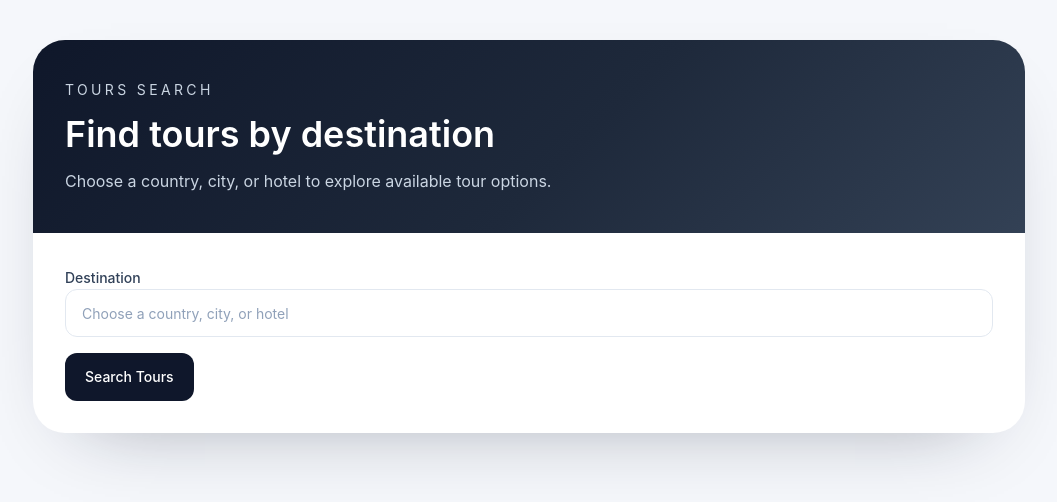
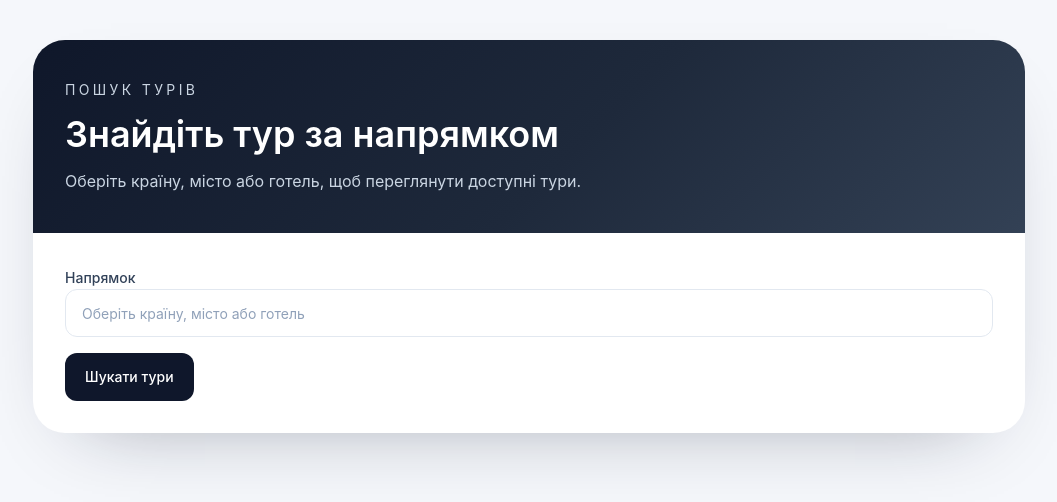
Before and after one commit to Emiro512/tours-search-test, a React (Vite) app: page / in a window 1280 px wide. Shown: the top 502 px of the page, without its empty margins (111-1168 px from the left). Built offline with nearby package versions, Linux system fonts and the light colour scheme.

Commit message:
fix: render country flags plainly and unify UI text in Ukrainian

```diff
--- a/src/entities/tour/ui/TourCard.tsx
+++ b/src/entities/tour/ui/TourCard.tsx
@@ -1,5 +1,6 @@
 import { formatDate } from "@/shared/lib/format/formatDate"
 import { formatPrice } from "@/shared/lib/format/formatPrice"
+import { uiText } from "@/shared/config/ui-text"
 import type { TourListItem } from "@/services/tours/tours.types"
 
 type TourCardProps = {
@@ -34,7 +35,7 @@ export function TourCard({ tour }: TourCardProps) {
             href="#"
             className="text-sm font-medium text-slate-900 underline underline-offset-4"
           >
-            Відкрити ціну
+            {uiText.openPrice}
           </a>
         </div>
       </div>
--- a/src/pages/home/HomePage.tsx
+++ b/src/pages/home/HomePage.tsx
@@ -1,4 +1,5 @@
 import { useState } from "react"
+import { uiText } from "@/shared/config/ui-text"
 import { TourResults } from "@/widgets/tour-results/TourResults"
 import { SearchForm } from "@/widgets/search-form/SearchForm"
 import type { DestinationComboboxItem } from "@/widgets/search-form/model"
@@ -10,7 +11,7 @@ export function HomePage() {
   const errorMessage =
     toursQuery.error instanceof Error
       ? toursQuery.error.message
-      : "Something went wrong while loading tours."
+      : uiText.loadingToursError
 
   function handleSearchSubmit(selection: DestinationComboboxItem | null) {
     if (!selection?.countryId) {
@@ -25,13 +26,13 @@ export function HomePage() {
       <div className="overflow-hidden rounded-[2rem] bg-white shadow-[0_30px_80px_-50px_rgba(15,23,42,0.45)]">
         <div className="bg-[linear-gradient(135deg,#0f172a,#1e293b_55%,#334155)] px-8 py-10 text-white">
           <p className="text-sm uppercase tracking-[0.24em] text-slate-300">
-            Tours Search
+            {uiText.toursTitle}
           </p>
           <h1 className="mt-3 max-w-2xl text-3xl font-semibold leading-tight sm:text-4xl">
-            Find tours by destination
+            {uiText.toursHeading}
           </h1>
           <p className="mt-3 max-w-2xl text-sm text-slate-300 sm:text-base">
-            Choose a country, city, or hotel to explore available tour options.
+            {uiText.toursDescription}
           </p>
         </div>
         <div className="px-8 py-8">
@@ -39,7 +40,7 @@ export function HomePage() {
           {submittedCountryId ? (
             <div className="mt-8">
               {toursQuery.isPending ? (
-                <p className="text-sm text-slate-600">Loading tours...</p>
+                <p className="text-sm text-slate-600">{uiText.loadingTours}</p>
               ) : null}
 
               {toursQuery.isError ? (
@@ -47,7 +48,7 @@ export function HomePage() {
               ) : null}
 
               {toursQuery.isSuccess && toursQuery.data.length === 0 ? (
-                <p className="text-sm text-slate-600">No tours found</p>
+                <p className="text-sm text-slate-600">{uiText.noToursFound}</p>
               ) : null}
 
               {toursQuery.isSuccess && toursQuery.data.length > 0 ? (
--- /dev/null
+++ b/src/shared/config/ui-text.ts
@@ -0,0 +1,18 @@
+export const uiText = {
+  destinationLabel: "Напрямок",
+  destinationPlaceholder: "Оберіть країну, місто або готель",
+  searchToursButton: "Шукати тури",
+  noDestinationsFound: "Нічого не знайдено",
+  noCountriesAvailable: "Країни недоступні",
+  loading: "Завантаження...",
+  toursTitle: "Пошук турів",
+  toursHeading: "Знайдіть тур за напрямком",
+  toursDescription: "Оберіть країну, місто або готель, щоб переглянути доступні тури.",
+  loadingTours: "Завантажуємо тури...",
+  loadingToursError: "Не вдалося завантажити тури.",
+  noToursFound: "Турів не знайдено",
+  openPrice: "Відкрити ціну",
+  countryBadge: "Країна",
+  cityBadge: "Місто",
+  hotelBadge: "Готель",
+} as const
--- a/src/shared/ui/combobox/Combobox.tsx
+++ b/src/shared/ui/combobox/Combobox.tsx
@@ -23,6 +23,7 @@ type ComboboxProps<TItem extends ComboboxItem> = {
   onOpenChange: (open: boolean) => void
   onSelectItem: (item: TItem) => void
   renderItemPrefix?: (item: TItem) => ReactNode
+  shouldWrapItemPrefix?: (item: TItem) => boolean
   renderItemSuffix?: (item: TItem) => ReactNode
 }
 
@@ -40,6 +41,7 @@ export function Combobox<TItem extends ComboboxItem>({
   onOpenChange,
   onSelectItem,
   renderItemPrefix,
+  shouldWrapItemPrefix,
   renderItemSuffix,
 }: ComboboxProps<TItem>) {
   const listboxId = useId()
@@ -83,11 +85,15 @@ export function Combobox<TItem extends ComboboxItem>({
                     )}
                     onClick={() => onSelectItem(item)}
                   >
-                    {renderItemPrefix ? (
-                      <span className="flex h-9 w-9 shrink-0 items-center justify-center rounded-full bg-slate-100 text-slate-600">
-                        {renderItemPrefix(item)}
-                      </span>
-                    ) : null}
+                    {renderItemPrefix
+                      ? shouldWrapItemPrefix?.(item) === false
+                        ? renderItemPrefix(item)
+                        : (
+                            <span className="flex h-9 w-9 shrink-0 items-center justify-center rounded-full bg-slate-100 text-slate-600">
+                              {renderItemPrefix(item)}
+                            </span>
+                          )
+                      : null}
                     <span className="min-w-0 flex-1">
                       <span className="block truncate text-sm font-medium text-slate-900">
                         {item.label}
--- a/src/widgets/search-form/SearchForm.tsx
+++ b/src/widgets/search-form/SearchForm.tsx
@@ -1,4 +1,5 @@
 import type { FormEvent } from "react"
+import { uiText } from "@/shared/config/ui-text"
 import { Button } from "@/shared/ui/button/Button"
 import { Combobox } from "@/shared/ui/combobox/Combobox"
 import type { DestinationComboboxItem } from "@/widgets/search-form/model"
@@ -28,10 +29,32 @@ function DestinationTypeIcon({ type }: { type: DestinationComboboxItem["type"] }
   )
 }
 
+function DestinationItemPrefix({ item }: { item: DestinationComboboxItem }) {
+  if (item.type === "country" && item.flag) {
+    return (
+      <img
+        src={item.flag}
+        alt=""
+        className="h-5 w-7 shrink-0 rounded-sm object-cover"
+        loading="lazy"
+      />
+    )
+  }
+
+  return <DestinationTypeIcon type={item.type} />
+}
+
 function DestinationTypeBadge({ type }: { type: DestinationComboboxItem["type"] }) {
+  const label =
+    type === "country"
+      ? uiText.countryBadge
+      : type === "city"
+        ? uiText.cityBadge
+        : uiText.hotelBadge
+
   return (
     <span className="rounded-full bg-slate-100 px-2 py-1 text-[11px] font-medium uppercase tracking-[0.12em] text-slate-500">
-      {type}
+      {label}
     </span>
   )
 }
@@ -55,26 +78,28 @@ export function SearchForm({ onSubmit }: SearchFormProps) {
           htmlFor="destination"
           className="text-sm font-medium text-slate-700"
         >
-          Destination
+          {uiText.destinationLabel}
         </label>
         <Combobox
           inputId="destination"
           items={destination.items}
           value={destination.value}
           open={destination.open}
-          placeholder="Choose a country, city, or hotel"
+          placeholder={uiText.destinationPlaceholder}
           emptyText={destination.emptyText}
           isLoading={destination.isLoading}
+          loadingText={uiText.loading}
           onOpenChange={destination.setOpen}
           onInputClick={destination.onInputClick}
           onInputChange={destination.onInputChange}
           onSelectItem={destination.onSelectItem}
-          renderItemPrefix={(item) => <DestinationTypeIcon type={item.type} />}
+          renderItemPrefix={(item) => <DestinationItemPrefix item={item} />}
+          shouldWrapItemPrefix={(item) => !(item.type === "country" && item.flag)}
           renderItemSuffix={(item) => <DestinationTypeBadge type={item.type} />}
         />
       </div>
       <Button type="submit" className="w-full sm:w-auto">
-        Search Tours
+        {uiText.searchToursButton}
       </Button>
     </form>
   )
--- a/src/widgets/search-form/api.ts
+++ b/src/widgets/search-form/api.ts
@@ -20,6 +20,7 @@ export async function getDestinationCountries(): Promise<
     label: country.name,
     type: "country",
     countryId: country.id,
+    flag: country.flag,
   }))
 }
 
@@ -34,5 +35,6 @@ export async function searchDestinationSuggestions(
     label: item.name,
     type: item.type,
     countryId: "countryId" in item ? item.countryId : String(item.id),
+    flag: "flag" in item ? item.flag : undefined,
   }))
 }
--- a/src/widgets/search-form/model.ts
+++ b/src/widgets/search-form/model.ts
@@ -3,4 +3,5 @@ export type DestinationComboboxItem = {
   label: string
   type: "country" | "city" | "hotel"
   countryId?: string
+  flag?: string
 }
```
